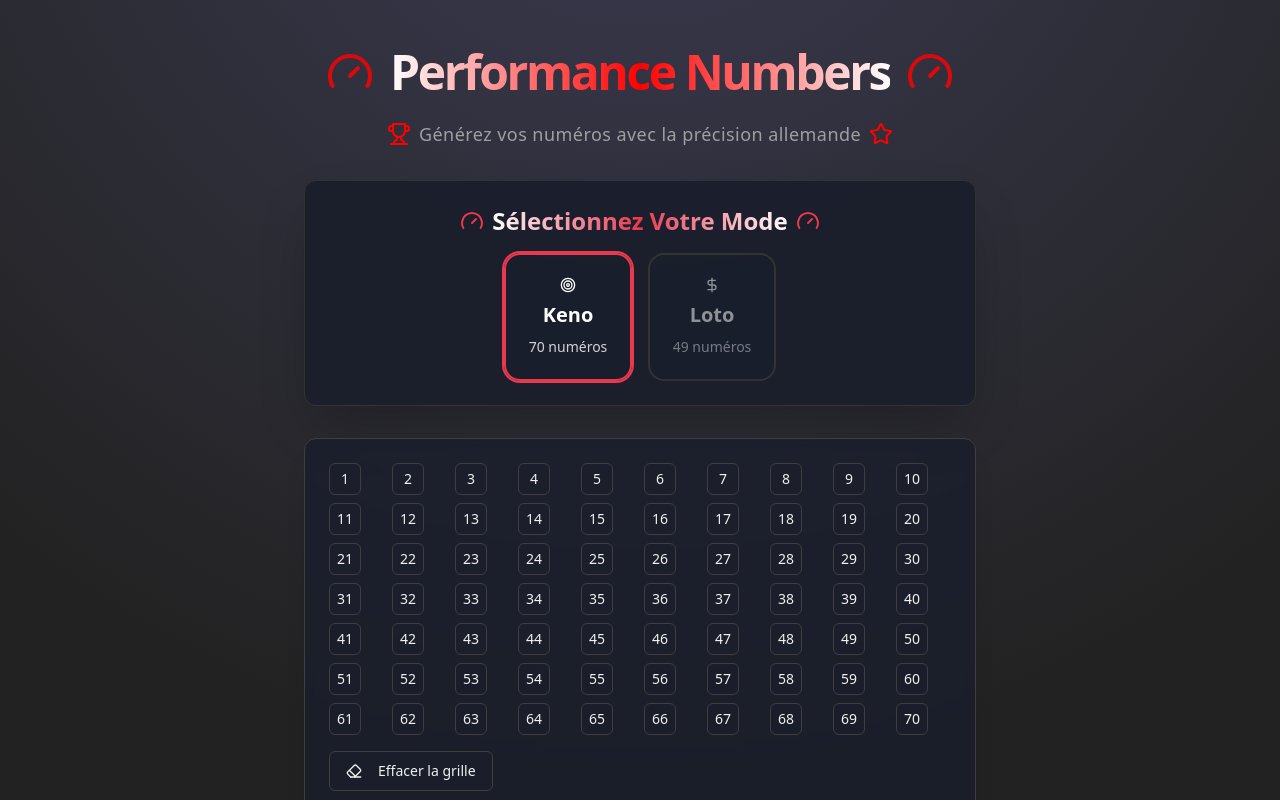
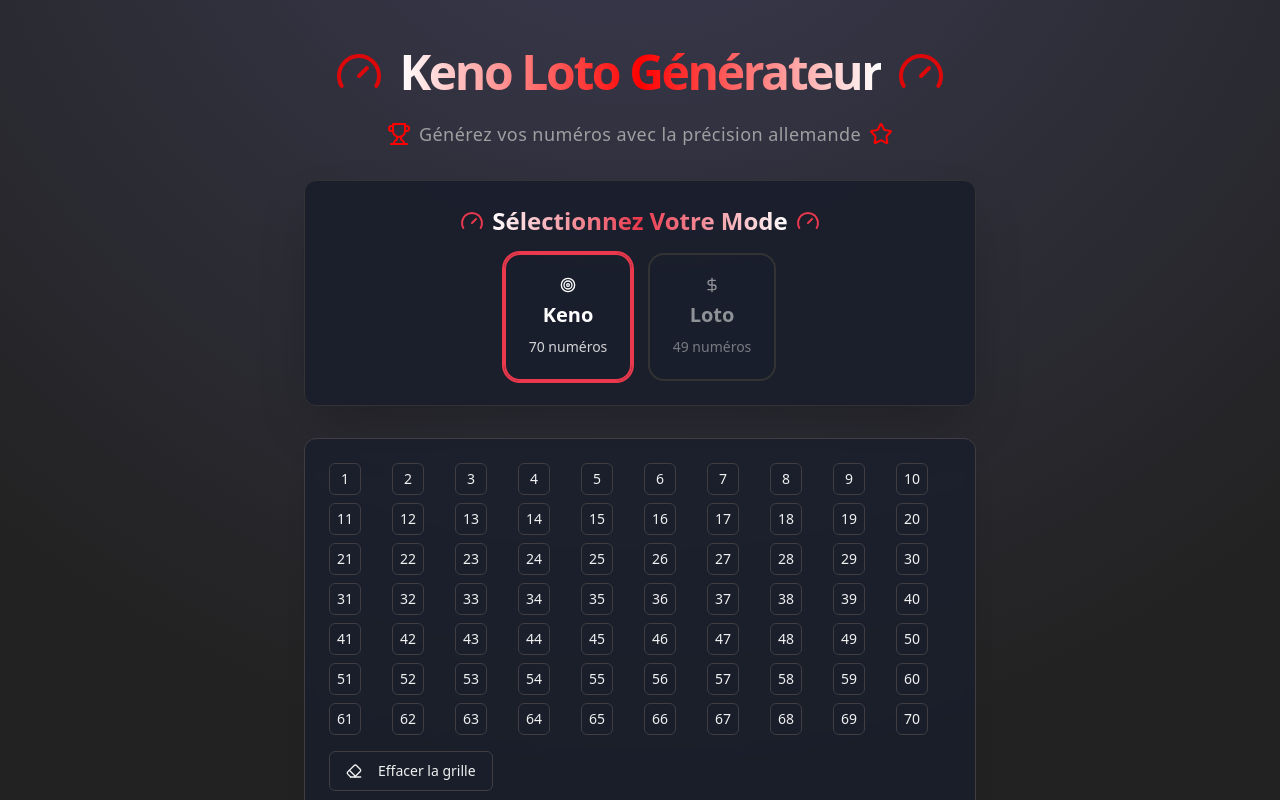
Before and after one commit to Damien1303/keno-loto-generateur-, a React (Vite) app: page / in a window 1280 px wide. Shown: the top 800 px of the page. Built offline with nearby package versions, Linux system fonts and the light colour scheme.

Commit message:
Update Index.tsx

```diff
--- a/src/pages/Index.tsx
+++ b/src/pages/Index.tsx
@@ -20,7 +20,7 @@ const Index = () => {
           <div className="flex items-center justify-center gap-4 mb-6">
             <Gauge className="w-12 h-12 text-[#FF0000] animate-pulse" />
             <h1 className="text-5xl font-bold bg-gradient-to-r from-[#FFFFFF] via-[#FF0000] to-[#FFFFFF] text-transparent bg-clip-text tracking-tighter">
-              Performance Numbers
+              Keno Loto Générateur
             </h1>
             <Gauge className="w-12 h-12 text-[#FF0000] animate-pulse" />
           </div>
```
